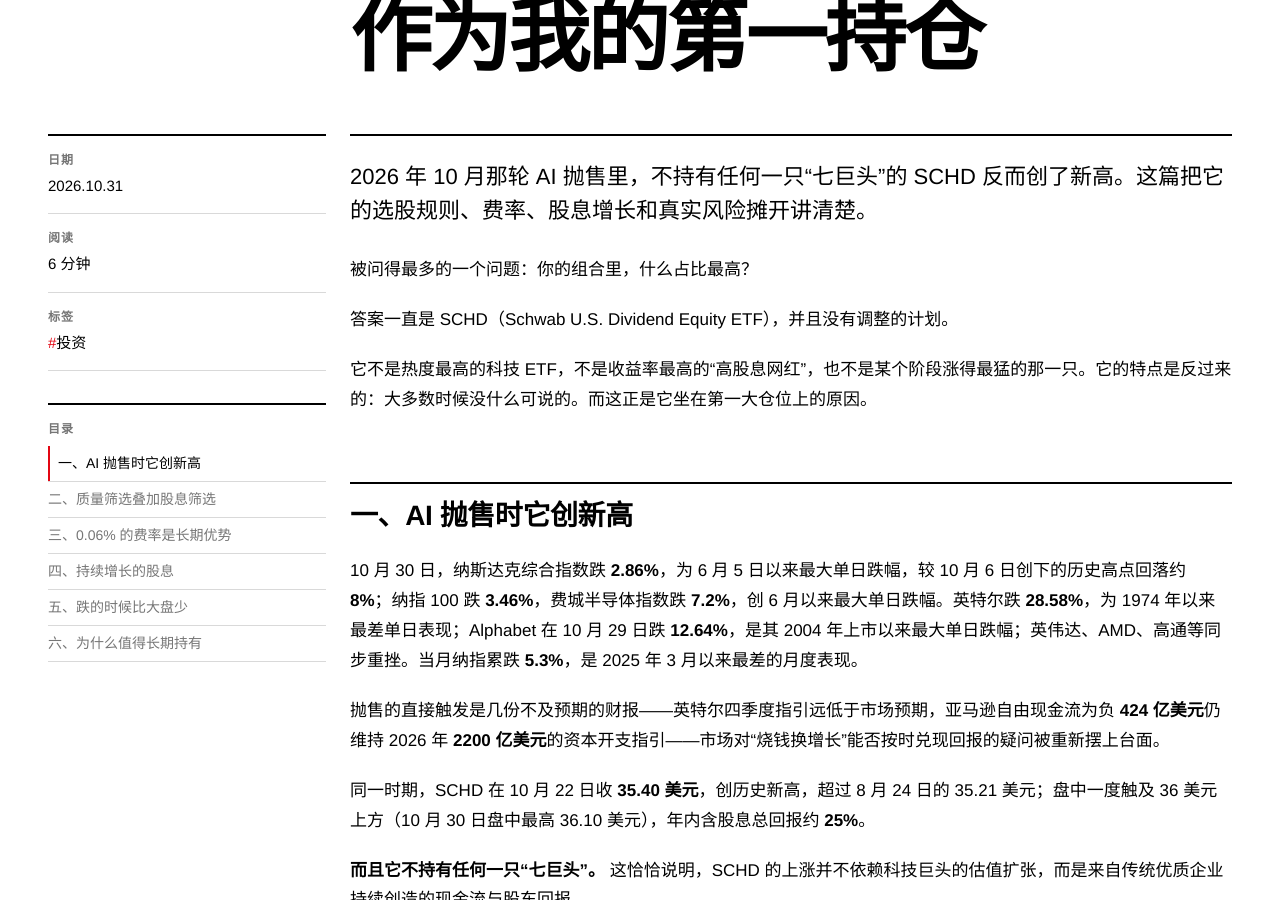
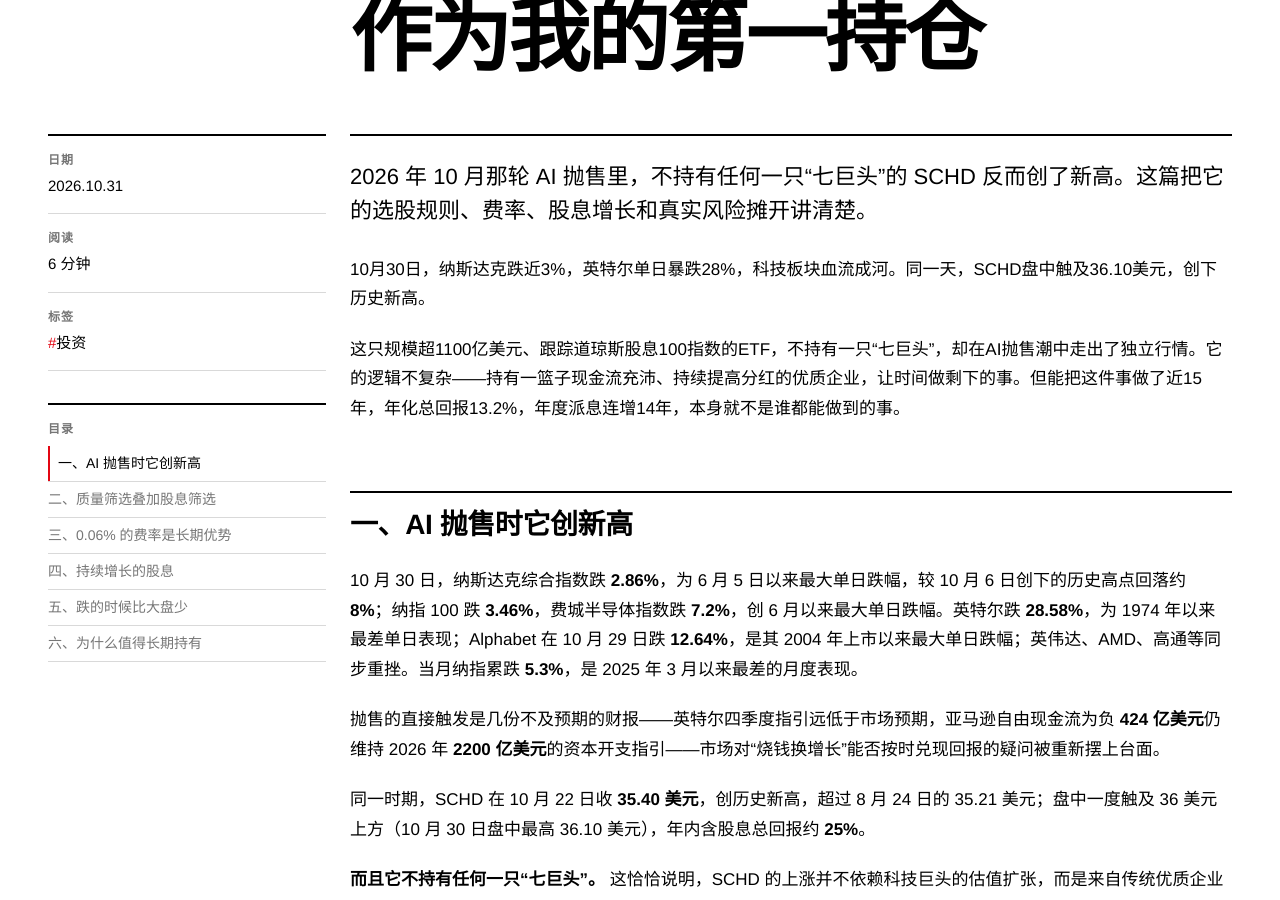
Before and after one commit to bfym2025/bfym2025.github.io, a Jekyll site: the page built from _posts/2026-10-31-schd-first-holding.md, in a window 1280 px wide and 900 px high, scrolled down 334 px. Built offline with Jekyll 4.4.1, drawn with Linux system fonts in a browser that asks for light colours; comment, search, counter and statistics services are not loaded.

Commit message:
Rewrite SCHD post opening paragraph
Co-Authored-By: Claude Code <noreply@anthropic.com>

```diff
--- a/_posts/2026-10-31-schd-first-holding.md
+++ b/_posts/2026-10-31-schd-first-holding.md
@@ -5,11 +5,9 @@ tags: [投资]
 description: 2026 年 10 月那轮 AI 抛售里，不持有任何一只“七巨头”的 SCHD 反而创了新高。这篇把它的选股规则、费率、股息增长和真实风险摊开讲清楚。
 ---
 
-被问得最多的一个问题：你的组合里，什么占比最高？
+10月30日，纳斯达克跌近3%，英特尔单日暴跌28%，科技板块血流成河。同一天，SCHD盘中触及36.10美元，创下历史新高。
 
-答案一直是 SCHD（Schwab U.S. Dividend Equity ETF），并且没有调整的计划。
-
-它不是热度最高的科技 ETF，不是收益率最高的“高股息网红”，也不是某个阶段涨得最猛的那一只。它的特点是反过来的：大多数时候没什么可说的。而这正是它坐在第一大仓位上的原因。
+这只规模超1100亿美元、跟踪道琼斯股息100指数的ETF，不持有一只“七巨头”，却在AI抛售潮中走出了独立行情。它的逻辑不复杂——持有一篮子现金流充沛、持续提高分红的优质企业，让时间做剩下的事。但能把这件事做了近15年，年化总回报13.2%，年度派息连增14年，本身就不是谁都能做到的事。
 
 ## 一、AI 抛售时它创新高
 
```
